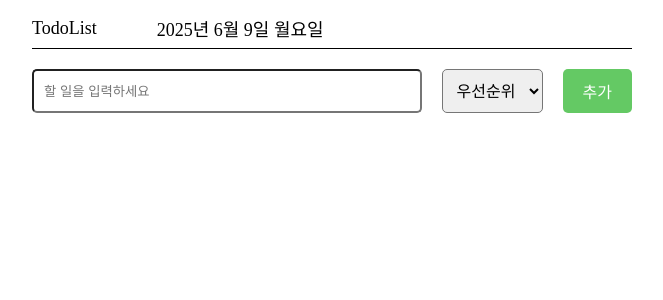
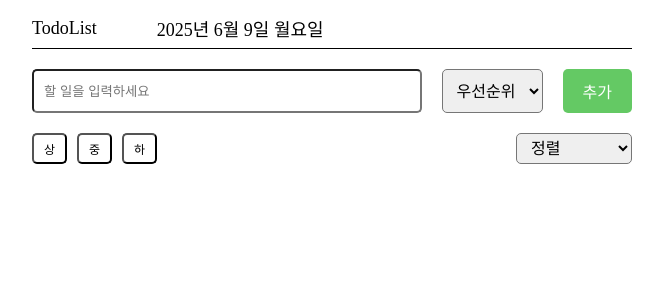
Before and after one commit to minseong-dev/react-todoList, a React (Vite) app: page / in a window 1280 px wide. Shown: the top 300 px of the page, without its empty margins (308-971 px from the left). Built offline with nearby package versions, Linux system fonts and the light colour scheme.

Commit message:
ADD : TodoFilterSort컴포넌트 추가

```diff
--- a/src/App.jsx
+++ b/src/App.jsx
@@ -1,6 +1,7 @@
 import styled from "styled-components";
 import Header from "./components/Header";
 import TodoEditor from "./components/TodoEditor";
+import TodoFilterSort from "./components/TodoFilterSort";
 
 function App() {
     return (
@@ -8,6 +9,7 @@ function App() {
             <Wrapper>
                 <Header />
                 <TodoEditor />
+                <TodoFilterSort />
             </Wrapper>
         </>
     );
--- /dev/null
+++ b/src/components/TodoFilterSort.jsx
@@ -0,0 +1,50 @@
+import styled from "styled-components";
+
+const TodoFilterSort = () => {
+    return (
+        <Wrapper>
+            <FilterWrapper>
+                <FilterBtn>상</FilterBtn>
+                <FilterBtn>중</FilterBtn>
+                <FilterBtn>하</FilterBtn>
+            </FilterWrapper>
+            <SortSelect>
+                <option value="" disabled selected>
+                    정렬
+                </option>
+                <option value={""}>최신순</option>
+                <option value={""}>오래된순</option>
+                <option value={""}>우선순위순</option>
+            </SortSelect>
+        </Wrapper>
+    );
+};
+
+export default TodoFilterSort;
+
+const Wrapper = styled.div`
+    display: flex;
+    justify-content: space-between;
+`;
+
+const FilterWrapper = styled.div`
+    display: flex;
+    gap: 10px;
+    align-items: center;
+`;
+
+const FilterBtn = styled.button`
+    background-color: white;
+    color: black;
+    cursor: pointer;
+    border-radius: 5px;
+    padding: 5px 10px;
+    font-size: 12px;
+`;
+
+const SortSelect = styled.select`
+    border-radius: 5px;
+    padding: 5px 10px;
+    font-size: 16px;
+    cursor: pointer;
+`;
```
